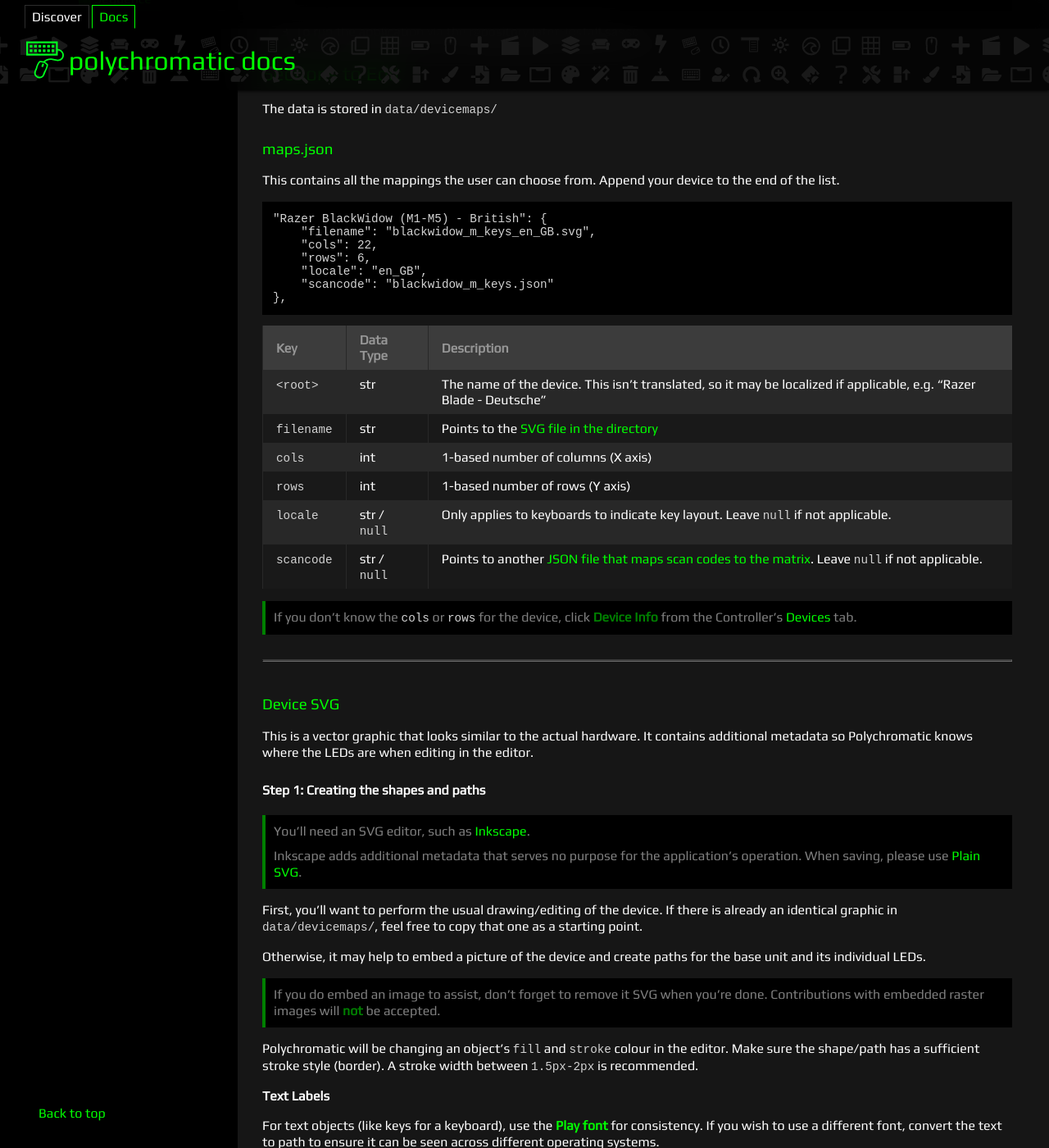
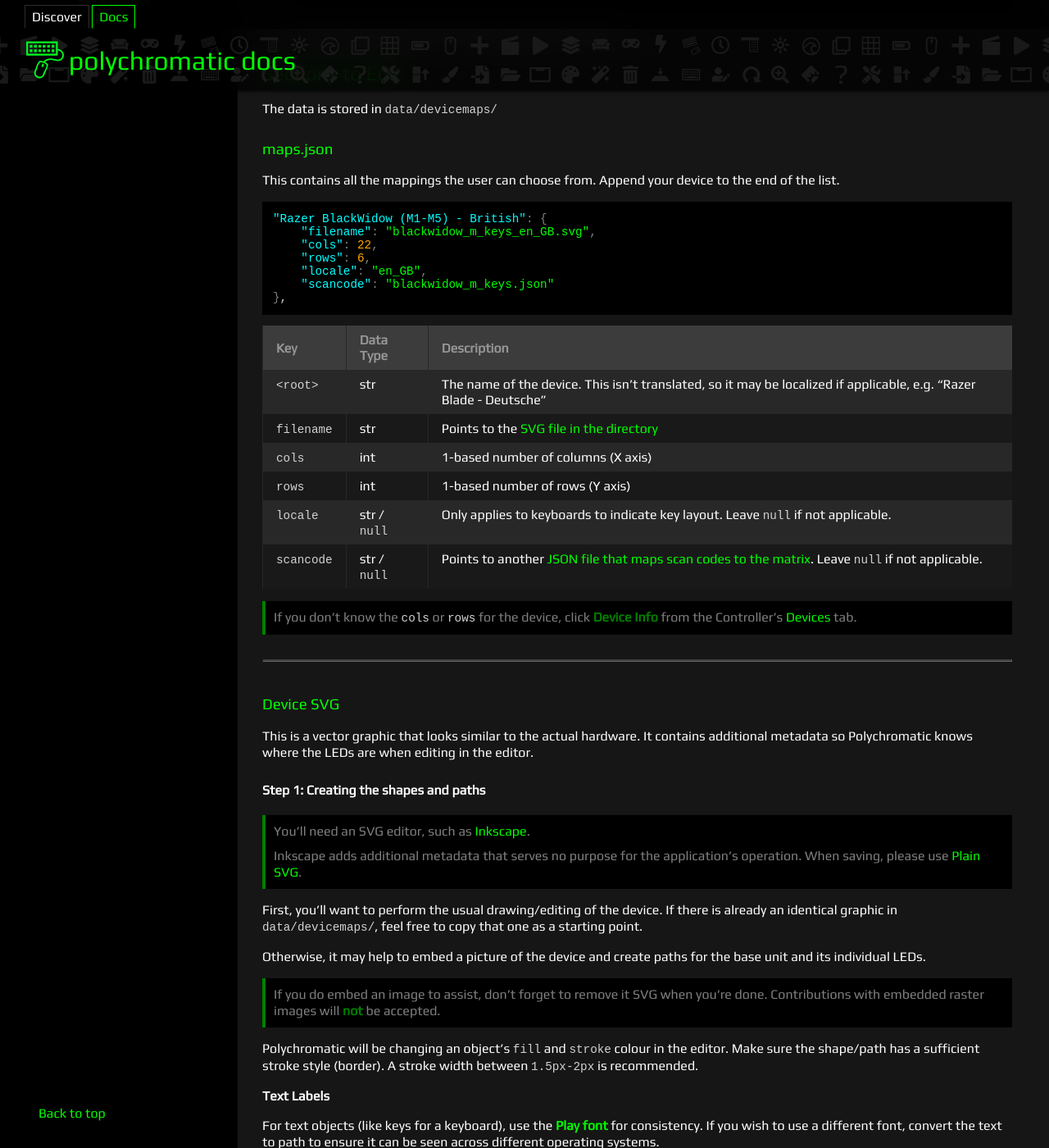
Before and after one commit to polychromatic/polychromatic-docs, a Jekyll site: the page built from pages/get-involved-devicemaps.md, in a window 1280 px wide and 1400 px high, scrolled down 805 px. Shown: the whole window at 82% size. Built offline with Jekyll 4.4.1, drawn with Linux system fonts in a browser that asks for light colours; some of the changed text lies outside the part shown.

Commit message:
Add syntax highlighting colours for Diff/JSON/INI
.desktop's variant of INI is not supported, so a bit of a CSS hack was
applied. Not perfect, but it'll do for now.

````diff
--- a/_sass/interface.scss
+++ b/_sass/interface.scss
@@ -72,14 +72,4 @@ pre {
 code {
     color: lightgrey;
     font-size: 1.1em;
-
-    /* Diff Highlighting - Insert */
-    .gi {
-        color: lime;
-    }
-
-    /* Diff Highlighting - Delete */
-    .gd {
-        color: red;
-    }
 }
--- /dev/null
+++ b/_sass/syntax-highlighting.scss
@@ -0,0 +1,69 @@
+.language-diff {
+    /* Insert */
+    .gi {
+        color: lime;
+    }
+    /* Delete */
+    .gd {
+        color: red;
+    }
+}
+
+.language-json {
+    /* "Parent" */
+    .p {
+        color: grey;
+    }
+
+    /* Key */
+    .nl {
+        color: aqua;
+    }
+
+    /* Value (string) */
+    .s2 {
+        color: lime;
+    }
+
+    /* Value (integer) */
+    .mi {
+        color: orange;
+    }
+
+    /* Value (boolean) */
+    .kc {
+        color: magenta;
+    }
+}
+
+.language-ini {
+    /* Workaround for .desktop files */
+    .s + .err {
+        /* Key */
+        color: aqua !important;
+
+        + .nn {
+            color: orange;
+
+            ~ .err {
+                color: lime;
+            }
+        }
+    }
+
+    /* Key + Equals */
+    .py,
+    .p {
+        color: aqua;
+    }
+
+    /* Value */
+    .s {
+        color: lime;
+    }
+
+    /* Group */
+    .nn {
+        color: darkgrey;
+    }
+}
--- a/assets/polychromatic.scss
+++ b/assets/polychromatic.scss
@@ -15,3 +15,4 @@
 @import 'misc.scss';
 @import 'docs.scss';
 @import 'tables.scss';
+@import 'syntax-highlighting.scss';
--- a/pages/get-involved-devicemaps.md
+++ b/pages/get-involved-devicemaps.md
@@ -41,7 +41,7 @@ The data is stored in `data/devicemaps/`
 This contains all the mappings the user can choose from. Append your device
 to the end of the list.
 
-```
+```json
 "Razer BlackWidow (M1-M5) - British": {
     "filename": "blackwidow_m_keys_en_GB.svg",
     "cols": 22,
@@ -169,7 +169,7 @@ This is how the physical keys map out on the top-left area of a BlackWidow Chrom
 In `maps.json`, you can specify an existing (or create a new) JSON file that
 matches the scan code to the position on the LED matrix.
 
-```
+```json
 "1": [1, 0],
 
 "59": [3, 0],
````
Also changed, not shown: pages/config-effects.md (+1 -1 lines), pages/effects-sequence.md (+1 -1 lines), pages/translations.md (+1 -1 lines).
